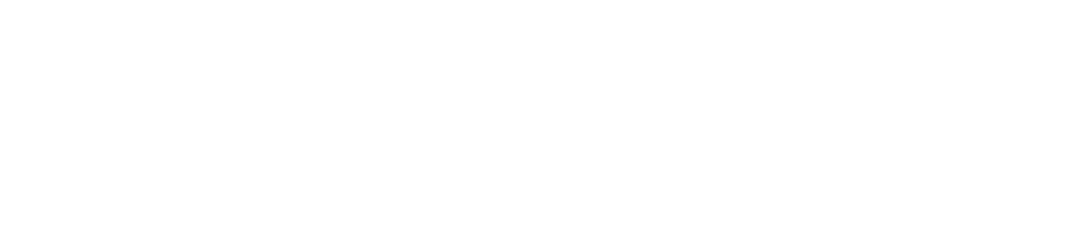
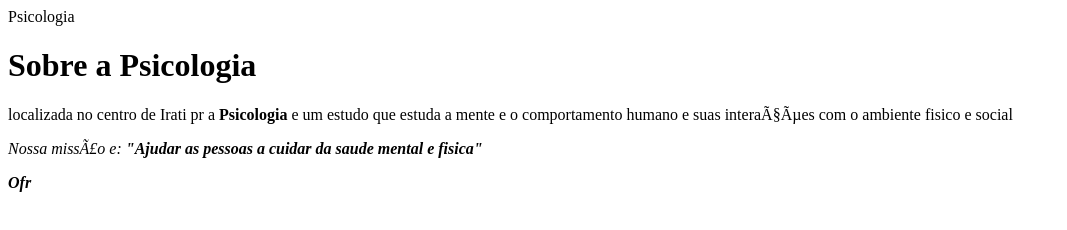
Before and after one commit to mazinhaa06/HTML5eCSS31, a plain HTML site: page inex.html in a window 1280 px wide. Shown: the whole page, without its empty margins (0-1067 px from the left). Drawn offline with Linux system fonts and the light colour scheme.

Commit message:
escrevi o texto

```diff
--- a/inex.html
+++ b/inex.html
@@ -1,10 +1,13 @@
 <!DOCTYPE html>
-<html>
-   <h1></h1>
+<html lang="pt -br">
+   <meta charset="UTF -8">
+   <titles>Psicologia</titles>
 
-   <p></p>
+   <h1>Sobre a Psicologia</h1>
 
-   <strong></strong>
+   <p>localizada no centro de Irati pr a <strong>Psicologia</strong> e um estudo que estuda a mente e o comportamento humano
+   e suas interações com o ambiente fisico e social
 
-   <em></em>
-   </html>
+   <p><em>Nossa missão e: <strong> "Ajudar as pessoas a cuidar da saude mental e fisica"
+
+   <p>Ofr
```
Also changed, not shown: 1 other file.
